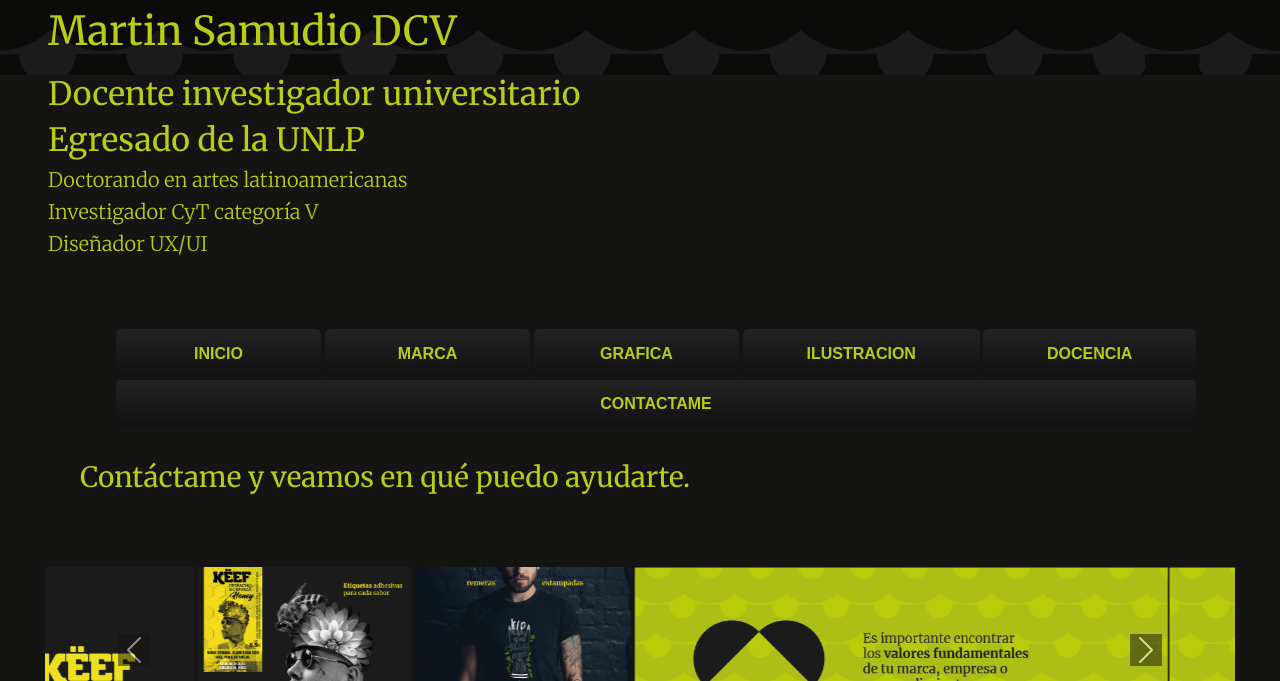
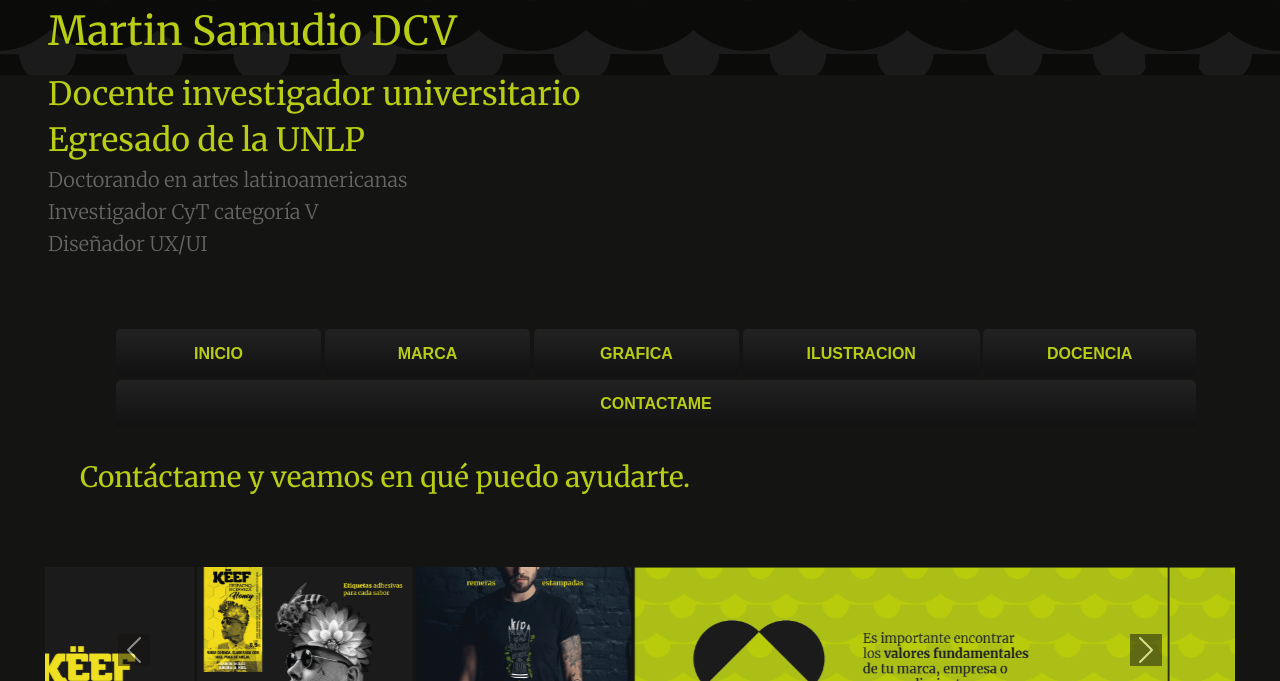
Before and after one commit to martinsamudio/martinsamudio.github.io, a website: page index.html in a window 1280 px wide. Shown: the part 119-800 px from the top of the page. Drawn offline with nearby package versions, Linux system fonts and the light colour scheme; files that its build step writes are made by us from their sources.

Commit message:
prueba de grises en h4

```diff
--- a/SCSS/_header.scss
+++ b/SCSS/_header.scss
@@ -39,5 +39,5 @@ h3 {
 }
 h4 {
   @extend.h1 !optional;
-  color: map-get($grayscale, 100);
+  color: #666;
 }
--- a/SCSS/_intro.scss
+++ b/SCSS/_intro.scss
@@ -24,5 +24,4 @@ h3 {
 }
 h4 {
   @extend.h1 !optional;
-  color: #666;
 }
```
Also changed, not shown: README.md (added), _body.scss (renamed from SCSS/_body.scss).
